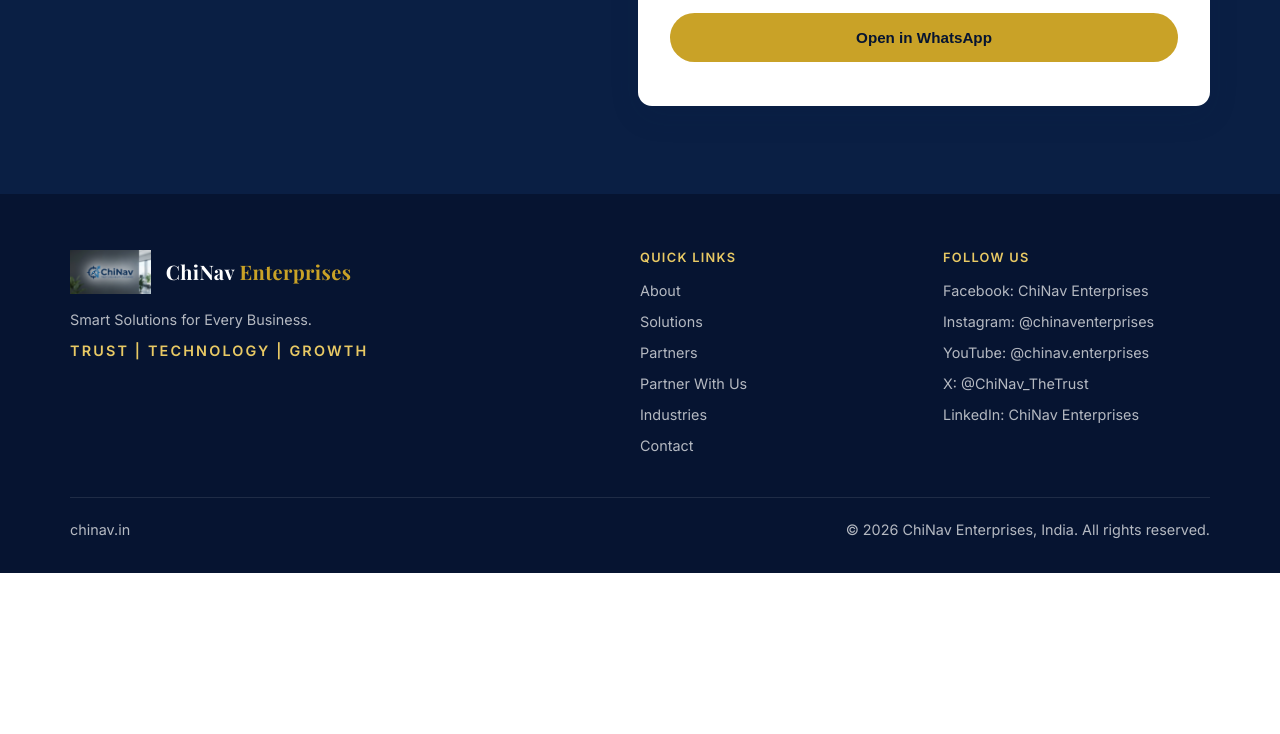
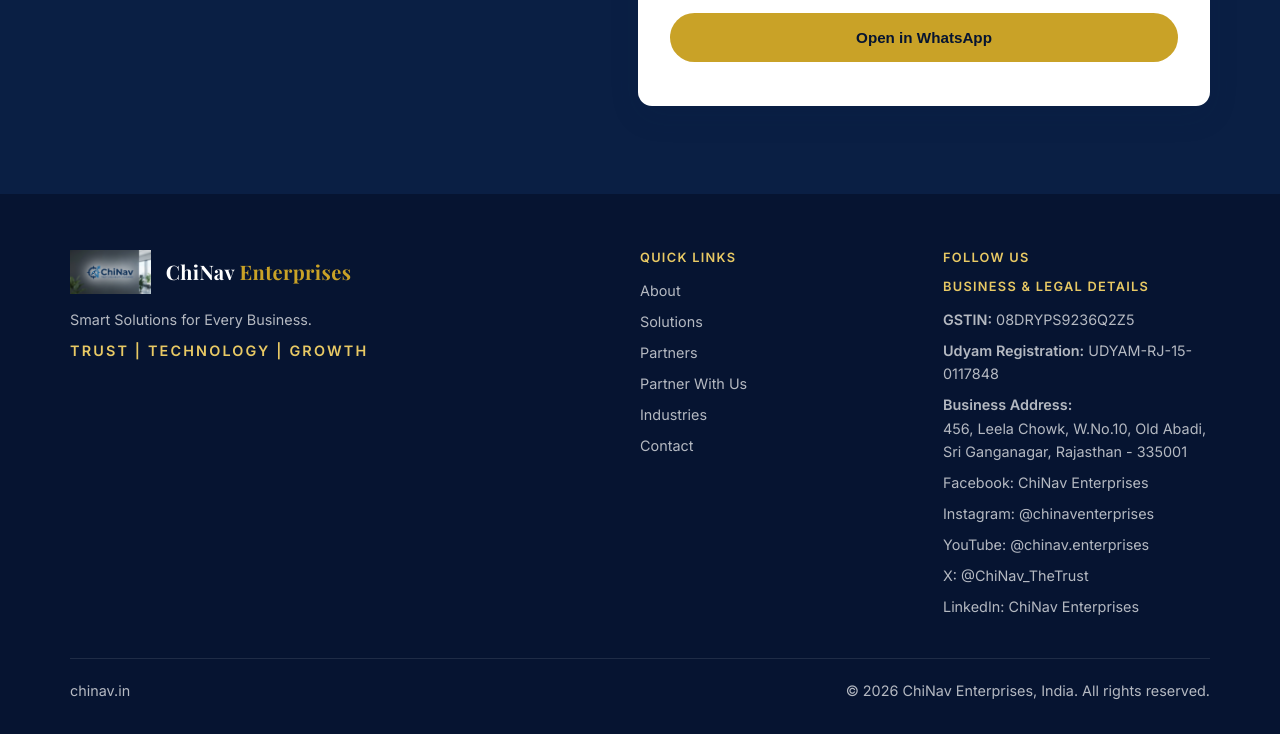
Before and after one commit to ChiNav2026/ChiNav-website, a plain HTML site: page index.html in a window 1280 px wide. Shown: the part 6571-7305 px from the top of the page. Before the commit the page ends 7144 px from the top, so only its background shows below. Drawn offline with nearby package versions, Linux system fonts and the light colour scheme.

Commit message:
Add GSTIN, Udyam Registration and Business Address to website footer

```diff
--- a/index.html
+++ b/index.html
@@ -724,6 +724,18 @@ form.enquiry .btn{width:100%}
       </div>
       <div>
         <h4>Follow Us</h4>
+
+      <div>
+        <h4>Business &amp; Legal Details</h4>
+        <ul>
+          <li><strong>GSTIN:</strong> 08DRYPS9236Q2Z5</li>
+          <li><strong>Udyam Registration:</strong> UDYAM-RJ-15-0117848</li>
+          <li><strong>Business Address:</strong><br>
+            456, Leela Chowk, W.No.10, Old Abadi,
+            Sri Ganganagar, Rajasthan - 335001
+          </li>
+        </ul>
+      </div>
         <ul>
           <li><a href="https://www.facebook.com/ChiNavEnterprises" target="_blank" rel="noopener">Facebook: ChiNav Enterprises</a></li>
           <li><a href="https://www.instagram.com/chinaventerprises" target="_blank" rel="noopener">Instagram: @chinaventerprises</a></li>
```
